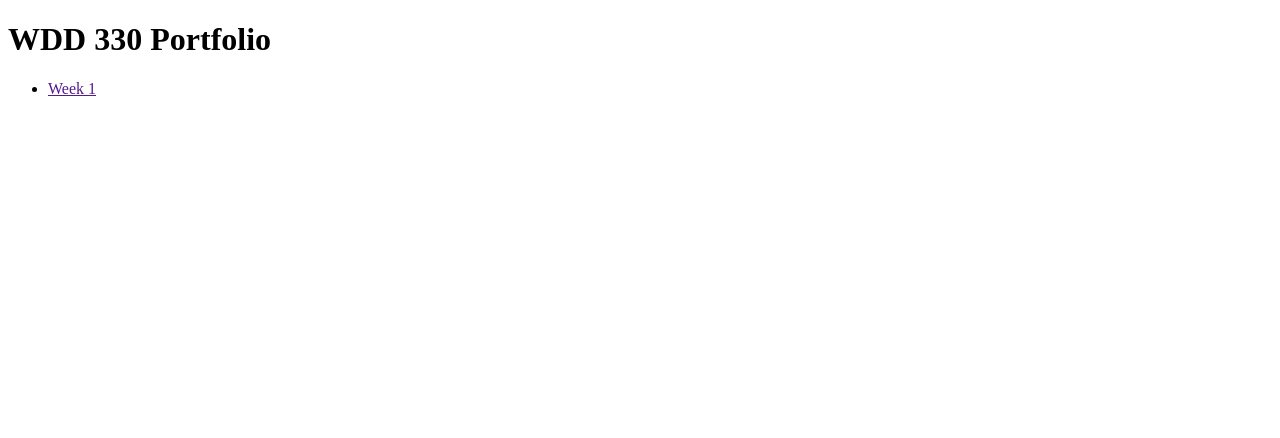
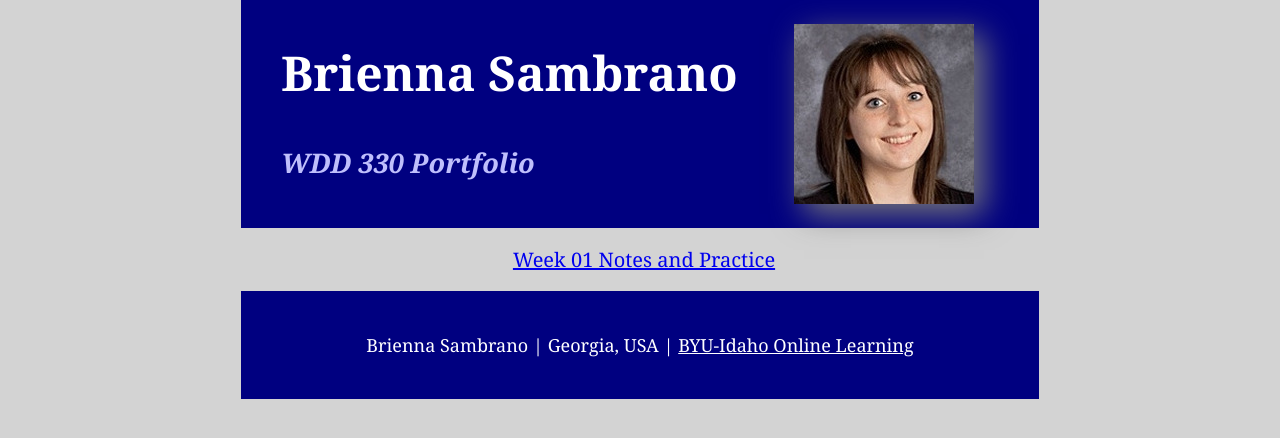
Before and after one commit to brie2014/wdd330, a plain HTML site: page index.html in a window 1280 px wide. Drawn offline with Linux system fonts and the light colour scheme.

Commit message:
portfolio setup and local storage exercise

```diff
--- /dev/null
+++ b/css/main.css
@@ -0,0 +1,68 @@
+body {
+    font-size: 18px;
+    margin-top: 0;
+    background-color: lightgray;
+    text-align: center;
+    font-family: Georgia, 'Times New Roman', Times, serif;
+}
+
+header,main,footer {
+    margin: 0 auto;
+    max-width:750px;
+}
+
+header,footer {
+    background-color: navy;
+    color: #fff;
+    padding: 1.5rem;
+}
+
+header {
+    display: grid;
+    grid-template-areas: "name pic" "class pic";
+}
+
+h1, h2 {
+    margin: 1rem;
+    text-align: left;
+}
+
+h1 {
+    font-size: 3rem;
+    grid-area: name;
+    color: white;
+}
+
+h2 {
+    grid-area: class;
+    color:rgb(191, 191, 252);
+    font-style:italic;
+}
+
+img {
+    grid-area: pic;
+    justify-content: right;
+    box-shadow: 10px 10px 30px #777;
+}
+
+ol {
+    list-style: none;
+    padding-left: 0.5rem;
+}
+
+footer {
+    text-align: center;
+}
+
+footer a {
+    color: white;
+}
+
+ul {
+    text-align: left;
+}
+
+li {
+    margin-top: 1rem;
+    font-size: 1.25rem;
+}
--- a/index.html
+++ b/index.html
@@ -1,15 +1,31 @@
 <!DOCTYPE html>
 <html lang="en">
+
 <head>
     <meta charset="UTF-8">
     <meta name="viewport" content="width=device-width, initial-scale=1.0">
     <title>WDD 330 Portfolio</title>
+    <link rel="stylesheet" href="css/main.css">
 </head>
+
 <body>
-    <h1>WDD 330 Portfolio</h1>
-    <ul>
-        <li><a href="">Week 1</a></li>
-    </ul>
+    <header>
+        <h1>Brienna Sambrano</h1>
+        <h2>WDD 330 Portfolio</h2>
+        <img src="images/briennaJME.jpg" alt="picture of Brienna Sambrano">
+    </header>
+    <main>
+        <ol>
+        </ol>
+    </main>
+    <footer>
+        <p>
+            Brienna Sambrano | Georgia, USA | <a href="https://www.byui.edu/online" target="_blank"
+                title="BYU-Idaho Online Learning">BYU-Idaho Online Learning</a>
+        </p>
+    </footer>
+</body>
+<script src="js/main.js"></script>
+</body>
 
-</body>
 </html>
--- /dev/null
+++ b/js/main.js
@@ -0,0 +1,17 @@
+const links = [
+    {label: "Week 01 Notes and Practice",
+    url: "week1/"},
+];
+
+const ol = document.querySelector('ol');
+
+for (const item of links) {
+    const li = document.createElement('li');
+    const a = document.createElement('a');
+    a.setAttribute('href', item.url);
+    a.textContent = item.label
+
+    li.appendChild(a);
+    ol.appendChild(li);
+
+}
--- /dev/null
+++ b/week1/css/storyeditor.css
@@ -0,0 +1,25 @@
+body {
+    font-size: 1.25rem;
+    font-family: Impact, 'Arial Narrow Bold', sans-serif;
+    padding: 1rem;
+    text-align: center;
+    background-color: wheat;
+}
+
+textarea {
+    width: 600px;
+    height: 200px;
+    background-color: lightblue;
+    margin: 1rem;
+    padding: 1rem;
+}
+input {
+    padding: 0.5rem;
+    margin: 0.5rem
+}
+button {
+    background-color: red;
+    color: white;
+    padding: 0.25rem;
+    margin: 0.5rem;
+}
```
Also changed, not shown: week1/index.html (added, +33 -0 lines), week1/js/storyeditor.js (added, +16 -0 lines), week1/story_editor.html (added, +22 -0 lines), images/brienna.jpg (added), images/briennaJME.jpg (added).
